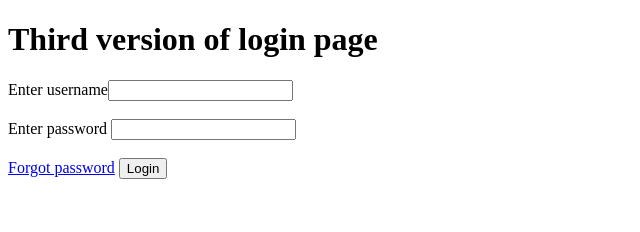
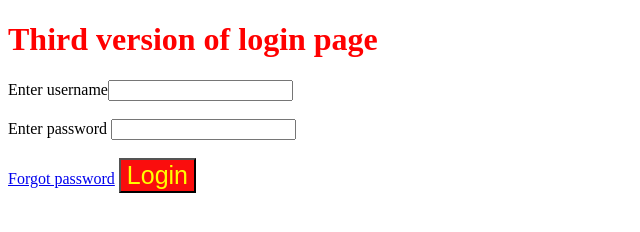
Before and after one commit to chandan317/Branch-project, a plain HTML site: page index.html in a window 1280 px wide. Shown: the whole page, without its empty margins (0-640 px from the left). Drawn offline with Linux system fonts and the light colour scheme.

Commit message:
minor changes

```diff
--- a/index.html
+++ b/index.html
@@ -4,6 +4,7 @@
     <meta charset="UTF-8" />
     <meta name="viewport" content="width=device-width, initial-scale=1.0" />
     <title>Branch project</title>
+    <link rel="stylesheet" href="style.css" />
   </head>
   <body>
     <h1>Third version of login page</h1>
--- a/style.css
+++ b/style.css
@@ -3,5 +3,6 @@ h1 {
 }
 button {
   color: yellow;
-  background-color: tomato;
+  background-color: rgba(250, 3, 3, 0.957);
+  font-size: 25px;
 }
```
